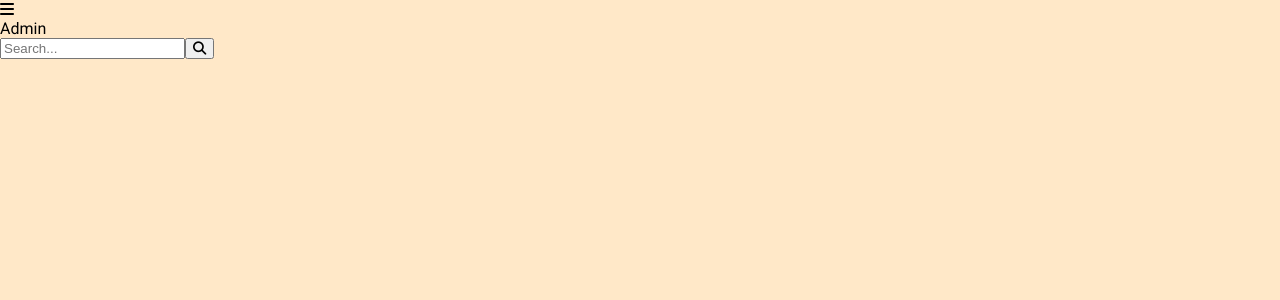
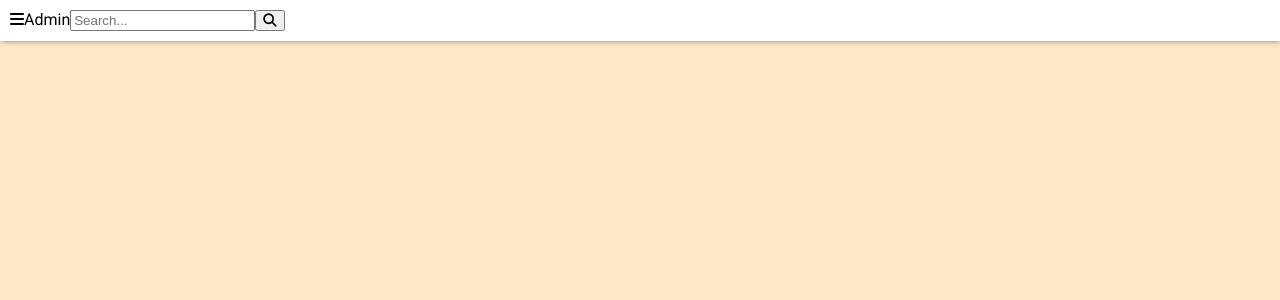
Before and after one commit to errami01/e-shop, a React (Create React App) app: page /admin in a window 1280 px wide. Shown: the top 300 px of the page. Built offline with nearby package versions, Linux system fonts and the light colour scheme.

Commit message:
Set AdminHeader container display to flex, background-color, padding, and box-shadow

```diff
--- a/src/components/AdminHeader.css
+++ b/src/components/AdminHeader.css
@@ -0,0 +1,6 @@
+.container-adminHeader{
+    display: flex;
+    padding: 10px;
+    background-color: white;
+    box-shadow: 1px 0px 6px 0px gray;
+}
```
